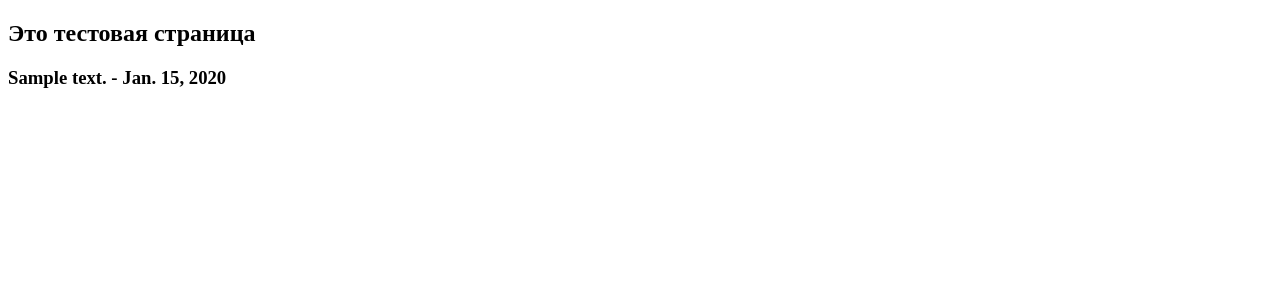
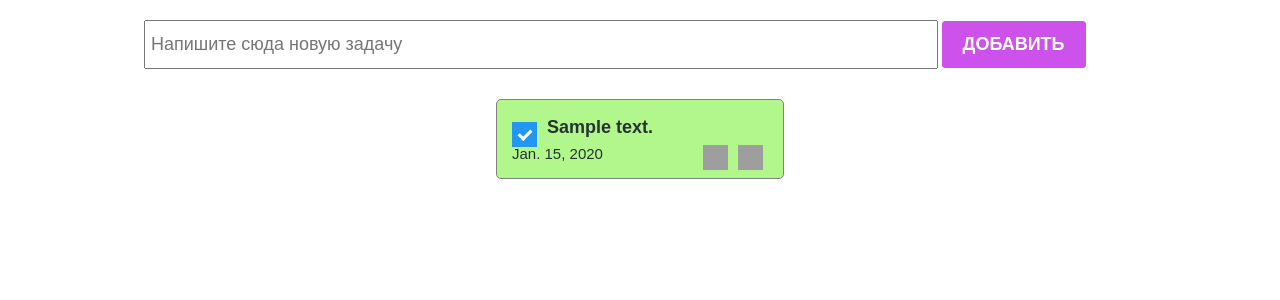
Before and after one commit to anara1990/todo, a Django app: page /test/ in a window 1280 px wide. Shown: the top 300 px of the page. Run offline with Django 3.2, Linux system fonts and the light colour scheme; tables that the repository leaves empty hold one stand-in row (values such as "Sample post"); grey boxes are pictures that could not be loaded.

Commit message:
test html added changes

```diff
--- a/main/templates/test.html
+++ b/main/templates/test.html
@@ -1,14 +1,50 @@
+{% load static %}
 <!DOCTYPE html>
 <html lang="en">
-<head>
-    <meta charset="UTF-8">
-    <meta name="viewport" content="width=device-width, initial-scale=1.0">
-    <title>Document</title>
-</head>
+    <head>
+        <meta charset="UTF-8">
+        <meta name="viewport" content="width=device-width>, initial-scale=1.0">
+        <title>Todo</title>
+        <!--<link rel="stylesheet" href="./index.css" /> -->
+        <link rel="stylesheet" href={% static 'styles/index.css' %} />
+        <!--<link rel="stylesheet" href="./checkbox.css" /> -->
+        <link rel="stylesheet" href={% static 'styles/checkbox.css' %} />
+
+
+    </head>
 <body>
-    <h2>Это тестовая страница<h2>
-    {% for todo in todo_list %}
-    <h3>{{ todo.text }} - {{ todo.created_at }}</h3>
-    {% endfor %}
+
+    <section>
+        <div class="create_container">
+            <input class="create_input" type="text" placeholder="Напишите сюда новую задачу">
+            <button class="create_button">Добавить</button>
+
+        </div>
+        <div class="todo_container">
+
+            {% for todo in todo_list %}
+
+             <div class='todo_item'>
+                <div class="todo_item_header">
+                    <label class="checkbox_container">
+                        <input type="checkbox" checked="checked"/>
+                        <span class="checkmark"></span>
+                    </label>
+                    <h4>{{ todo.text }}</h4>
+                </div>
+
+                <div class="todo_item_footer">
+                    <p>{{ todo.created_at }}</p>
+                    <div class="action_buttons">
+                        <img src="./unmarked3.png">
+                        <img src="./delete.png">
+                    </div>
+                </div>
+            </div>
+            {% endfor %}
+
+        </div>
+
+    </section>
 </body>
 </html>
```
Also changed, not shown: homework/book.html (+0 -78 lines).
